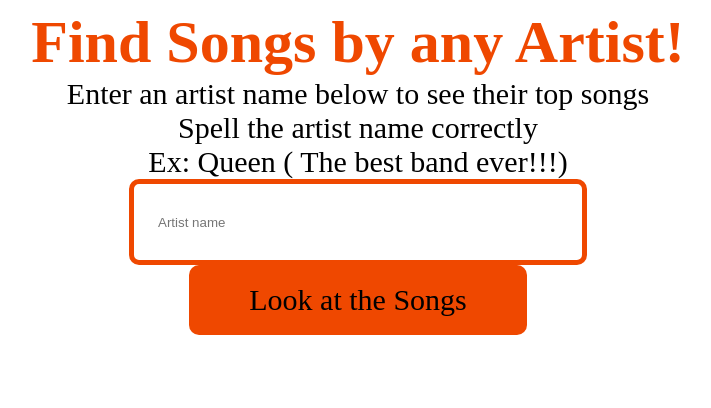
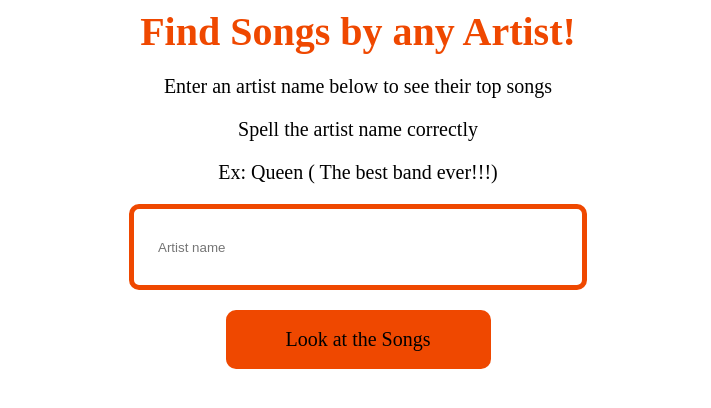
Before and after one commit to RJames34/cs391web2-mp-4, a Next.js app: page / in a window 1280 px wide. Shown: the top 408 px of the page, without its empty margins (282-993 px from the left). Built offline with nearby package versions, Linux system fonts and the light colour scheme.

Commit message:
Adjust font size in StyledDiv component

```diff
--- a/app/page.tsx
+++ b/app/page.tsx
@@ -6,11 +6,13 @@ import {useState} from "react";
 import Link from "next/link";
 
 const StyledDiv = styled.div`
+    margin: 0 auto;
     display: flex;
     flex-direction: column;
     align-items: center;
     display: flex;
-    font-size: 30px;
+    gap: 20px;
+    font-size: 20px;
 `;
 
 const StyledH1 = styled.h1`
```
